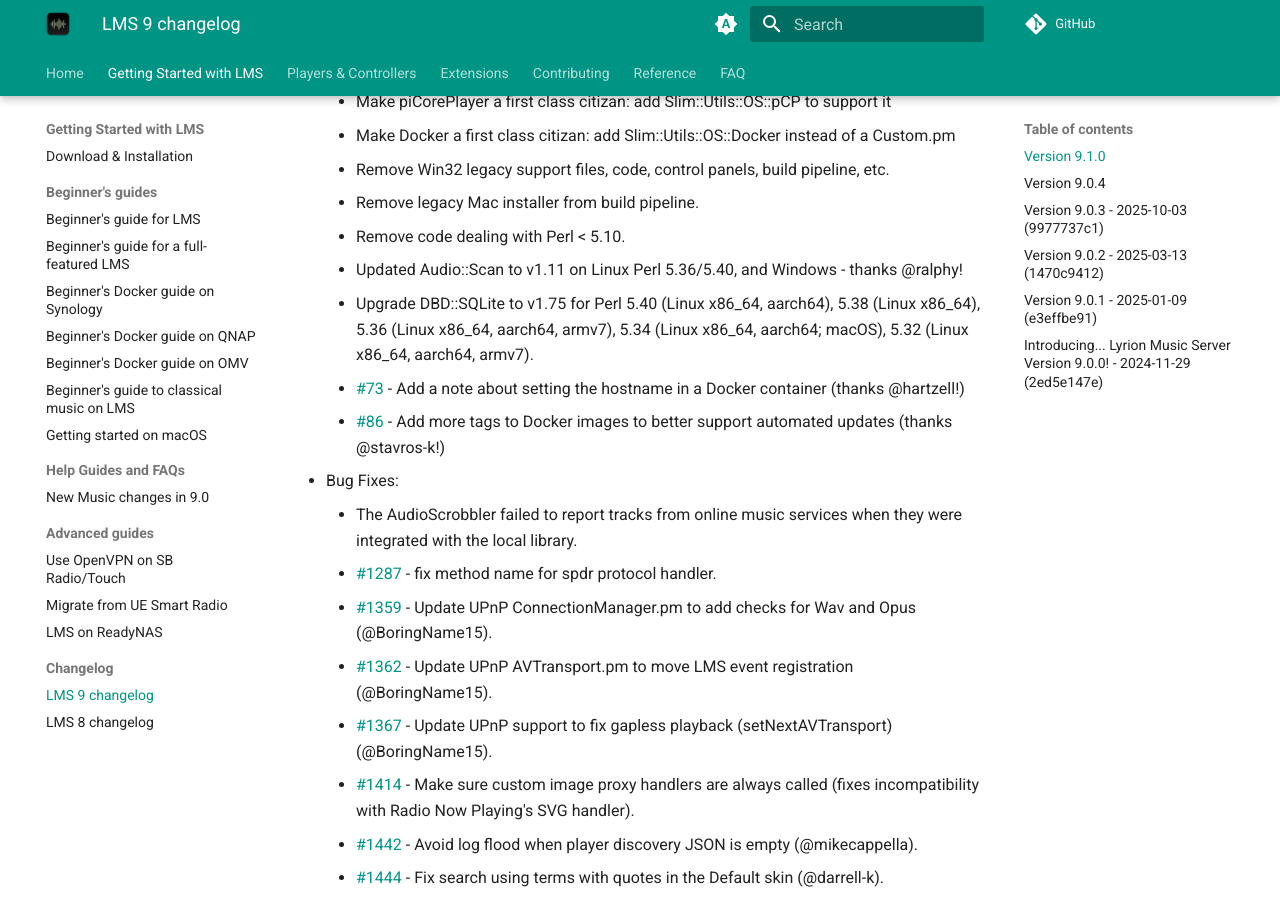
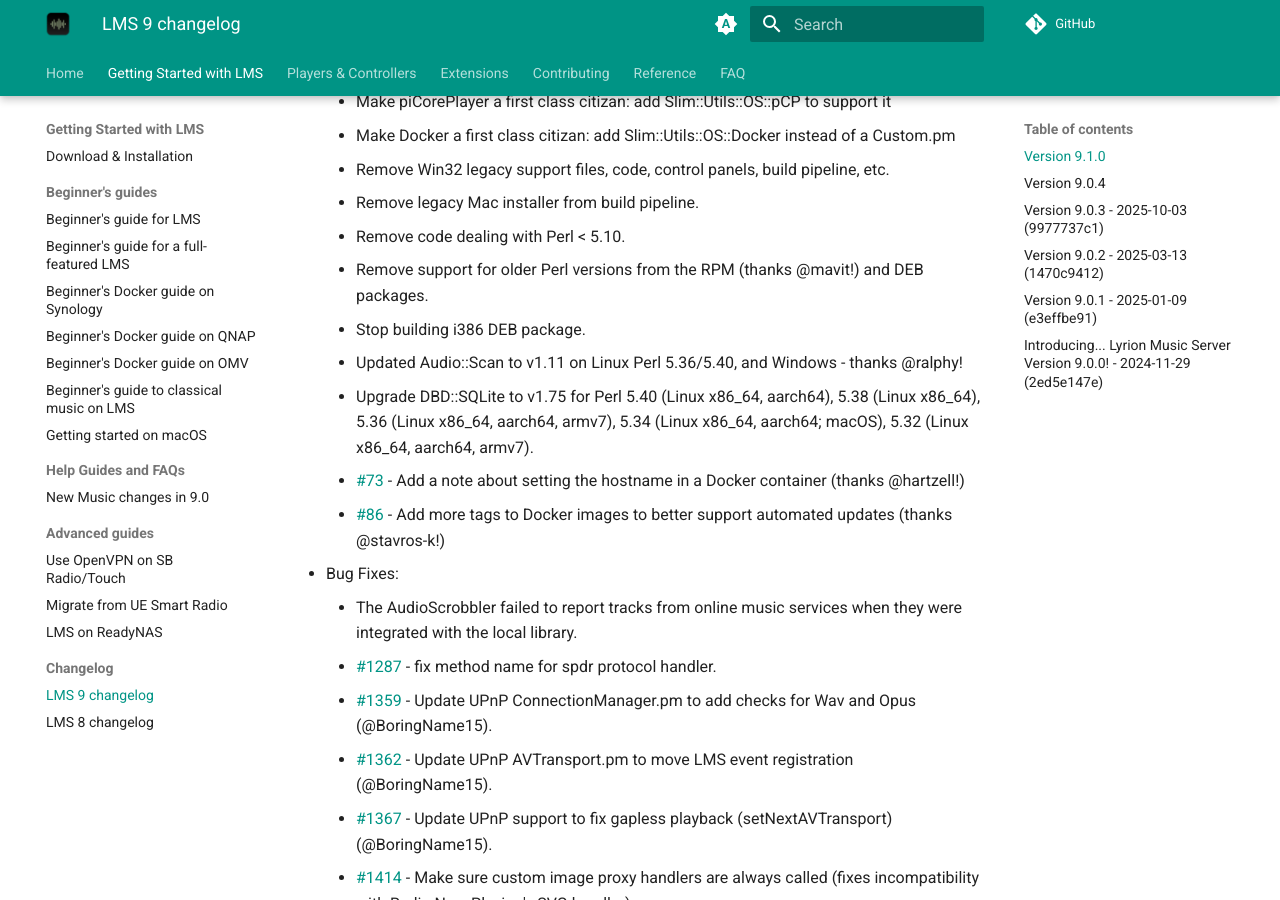
Before and after one commit to LMS-Community/lms-community.github.io, an MkDocs documentation site: the page built from docs/getting-started/changelog-lms9.md, in a window 1280 px wide and 900 px high, scrolled down 1493 px. Built offline with MkDocs 1.6.1 and Material for MkDocs 9.7.7, drawn with Linux system fonts in a browser that asks for light colours; a script that is not in the unit is left out; plug-ins that fetch from the network failed and are left out; comment, search, counter and statistics services are not loaded.

```diff
--- a/docs/getting-started/changelog-lms9.md
+++ b/docs/getting-started/changelog-lms9.md
@@ -40,6 +40,8 @@
 	- Remove Win32 legacy support files, code, control panels, build pipeline, etc.
 	- Remove legacy Mac installer from build pipeline.
 	- Remove code dealing with Perl < 5.10.
+	- Remove support for older Perl versions from the RPM (thanks @mavit!) and DEB packages.
+	- Stop building i386 DEB package.
 	- Updated Audio::Scan to v1.11 on Linux Perl 5.36/5.40, and Windows - thanks @ralphy!
 	- Upgrade DBD::SQLite to v1.75 for Perl 5.40 (Linux x86\_64, aarch64), 5.38 (Linux x86\_64), 5.36 (Linux x86\_64, aarch64, armv7), 5.34 (Linux x86\_64, aarch64; macOS), 5.32 (Linux x86\_64, aarch64, armv7).
 	- [#73](https://github.com/LMS-Community/slimserver-platforms/pull/73) \- Add a note about setting the hostname in a Docker container (thanks @hartzell!)
```
